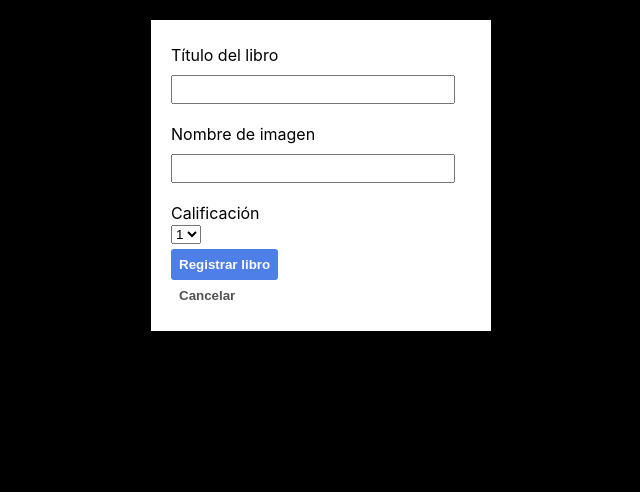
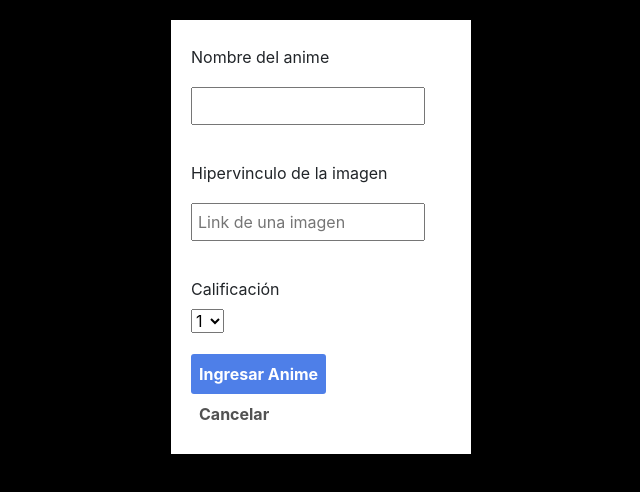
Before and after one commit to Liamsray22/AnotherAnimePage, a React (Create React App) app: page / in a window 1280 px wide. Both pictures are taken after typing "Sample" into the empty fields and a click on the button "+ Add". Shown: the top 492 px of the page, without its empty margins (319-959 px from the left). Built offline with nearby package versions, Linux system fonts and the light colour scheme.

Commit message:
v1 Remodelacion Completada

```diff
--- a/public/index.html
+++ b/public/index.html
@@ -15,6 +15,8 @@
       user's mobile device or desktop. See https://developers.google.com/web/fundamentals/web-app-manifest/
     -->
     <link rel="manifest" href="%PUBLIC_URL%/manifest.json" />
+    <link rel="stylesheet" href="https://cdn.jsdelivr.net/npm/bootstrap@4.5.3/dist/css/bootstrap.min.css" integrity="sha384-TX8t27EcRE3e/ihU7zmQxVncDAy5uIKz4rEkgIXeMed4M0jlfIDPvg6uqKI2xXr2" crossorigin="anonymous">
+
     <!--
       Notice the use of %PUBLIC_URL% in the tags above.
       It will be replaced with the URL of the `public` folder during the build.
@@ -27,6 +29,8 @@
     <title>Another Anime Page</title>
   </head>
   <body>
+    <script src="https://code.jquery.com/jquery-3.5.1.slim.min.js" integrity="sha384-DfXdz2htPH0lsSSs5nCTpuj/zy4C+OGpamoFVy38MVBnE+IbbVYUew+OrCXaRkfj" crossorigin="anonymous"></script>
+<script src="https://cdn.jsdelivr.net/npm/bootstrap@4.5.3/dist/js/bootstrap.bundle.min.js" integrity="sha384-ho+j7jyWK8fNQe+A12Hb8AhRq26LrZ/JpcUGGOn+Y7RsweNrtN/tE3MoK7ZeZDyx" crossorigin="anonymous"></script>
     <noscript>You need to enable JavaScript to run this app.</noscript>
     <div id="root"></div>
     <!--
--- a/src/App.js
+++ b/src/App.js
@@ -66,7 +66,7 @@ function App() {
   return (
 
     <>
-      <Menu title="Feriel Libro" onadd={onAdd} onsearch={handleSearch}/>
+      <Menu title="Another Anime Page" onadd={onAdd} onsearch={handleSearch}/>
       <List items ={copyData} onupdateRating={handleUpdateRating} handleRemove={onRemove}/>
     </>
   );
--- a/src/Data/books.js
+++ b/src/Data/books.js
@@ -1,9 +1,9 @@
 export const Books = [
-    {id:0,rating:4,title:"Harry Potter y el Caliz de Fuego",image:"libro01.jpg"},
-    {id:1,rating:3,title:"El resplandor",image:"libro02.jpg"},
-    {id:2,rating:5,title:"El codigo Da Vinci",image:"libro03.jpg"},
-    {id:3,rating:2,title:"El Principito",image:"libro04.jpg"},
-    {id:4,rating:4,title:"Sobrenatural",image:"libro05.jpg"}
+    {id:0,rating:4,title:"Baccano",image:"http://tupersonajefavorito.com/wp-content/uploads/2018/07/baccano-2.jpg"},
+    {id:1,rating:3,title:"One Piece",image:"https://images.alphacoders.com/183/183401.jpg"},
+    {id:2,rating:5,title:"Hunter x Hunter",image:"https://fanart.tv/fanart/tv/252322/showbackground/hunter-x-hunter-2011-55a8dd61dccac.jpg"},
+    {id:3,rating:2,title:"Tokyo Ghoul",image:"http://www.gamerfocus.co/wp-content/uploads/2017/10/Tokyo-Ghoul-re.jpg"},
+    {id:4,rating:4,title:"Naruto",image:"https://img.sharetv.com/shows/standard/naruto_shippuuden_jp.jpg"}
     ]
 
 export const copyBooks =[]
--- a/src/components/Item.js
+++ b/src/components/Item.js
@@ -33,7 +33,7 @@ const Item = (props)=>   {
     return(
 <div className="item">
     <div className="image">
-        <img src={'img/'+ image} width="100%"/>
+        <img src={image} width="100%"/>
     </div>
     <div className="title">
         {title}
@@ -55,9 +55,31 @@ const Item = (props)=>   {
             <option value="5">5</option>
         </select>
     </div>
-    <div className="actions">
+
+    <button type="button" class="btn btn-danger" data-toggle="modal" data-target={"#exampleModal"+ id}>
+  Eliminar
+</button>
+
+<div class="modal fade" id={"exampleModal" + id} tabindex="-1" role="dialog" aria-labelledby="exampleModalLabel" aria-hidden="true">
+  <div class="modal-dialog" role="document">
+    <div class="modal-content">
+      <div class="modal-header">
+        <h5 class="modal-title" id="exampleModalLabel">Eliminar {title}</h5>
+        <button type="button" class="close" data-dismiss="modal" aria-label="Close">
+          <span aria-hidden="true">&times;</span>
+        </button>
+      </div>
+      <div class="modal-body">
+        Esta Seguro que desea eliminar el anime {title} ?
+      </div>
+      <div class="modal-footer">
+        <div className="actions">
         <button onClick={handleRemove}>Eliminar</button>
     </div>
+    </div>
+    </div>
+  </div>
+</div>
 </div>
 
 )
--- a/src/components/Menu.js
+++ b/src/components/Menu.js
@@ -12,7 +12,7 @@ const Menu = (props)=> {
         setPanel(!panel)
     }
     return(
-<div className="container">
+<div className="containerr">
     <div className="subcontainer">
         <div className="logo">
             {props.title}
--- a/src/components/PanelAdd.js
+++ b/src/components/PanelAdd.js
@@ -32,13 +32,13 @@ return (
                 <div className="new-item-panel">
                     <form onSubmit={onsubmit}>
                         <p>
-                        <label>Título del libro</label><br />
+                        <label>Nombre del anime</label><br />
                         <input onChange={onchangeTitle} type="text" name="title" className="input" />
                         </p>
 
                         <p>
-                        <label>Nombre de imagen</label><br />
-                        <input onChange={onchangeImage} type="text" name="image" className="input"/>
+                        <label>Hipervinculo de la imagen</label><br />
+                        <input onChange={onchangeImage} type="text" name="image" className="input" placeholder="Link de una imagen"/>
                         </p>
 
                         <p>
@@ -51,7 +51,7 @@ return (
                             <option value="5">5</option>
                         </select>
                         </p>
-                        <input type="submit" className="button btn-blue" value="Registrar libro" />
+                        <input type="submit" className="button btn-blue" value="Ingresar Anime" />
                     </form>
                     <button onClick={props.oncancel} className="button btn-normal">Cancelar</button>
 
--- a/src/css/Item.css
+++ b/src/css/Item.css
@@ -3,7 +3,7 @@
     display: inline-block;
     padding: 10px;
     margin: 15px;
-    width: 200px;
+    width: 350px;
     vertical-align: top;
 }
 .item .image img{
@@ -17,7 +17,7 @@
 }
 
 .item .actions{
-    width: 100%;
+    width: 100px;
     border-top: solid 1px #bbb;
     padding: 5px 0;
     margin-top: 10px;
--- a/src/css/Menu.css
+++ b/src/css/Menu.css
@@ -1,14 +1,16 @@
-.container{
+.containerr{
     background-color: rgb(19, 42, 71);
     border-bottom: solid 1px #ccc;
     padding: 10px;
+    width: 100%;
+    /* position: absolute; */
+    /* margin: 0 auto; */
+}
+.containerr .subcontainer{
+    width: 100%;
     margin: 0 auto;
 }
-.container .subcontainer{
-    width: 800px;
-    margin: 0 auto;
-}
-.container .subcontainer div{
+.containerr .subcontainer div{
     display: inline-block;
     vertical-align: middle;
 }
@@ -16,7 +18,7 @@
     color: #fff;
     font-weight: bolder;
     font-size: 22px;
-    width: 100px;
+    width: 300px;
 }
 
 .search{
```
